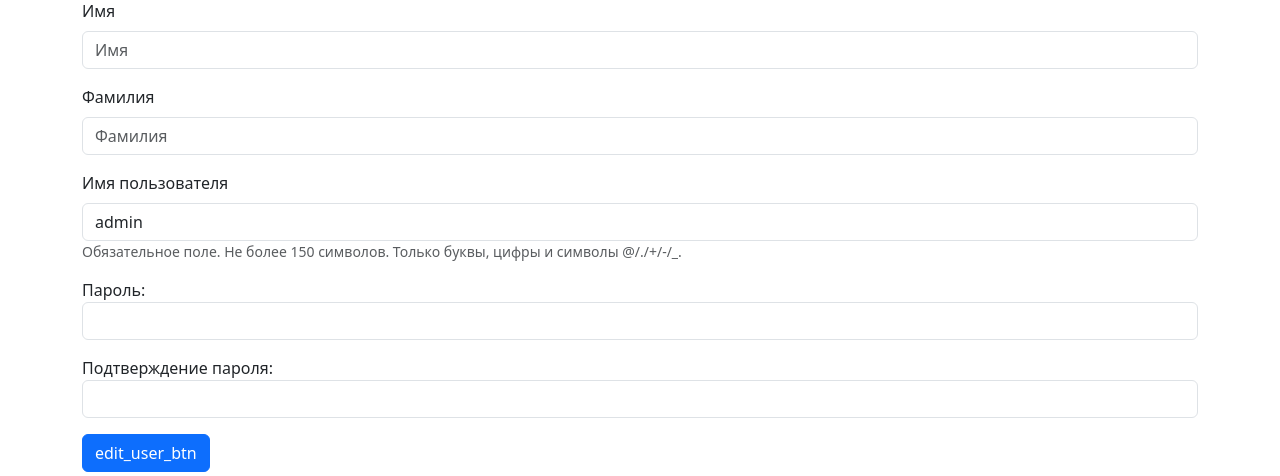
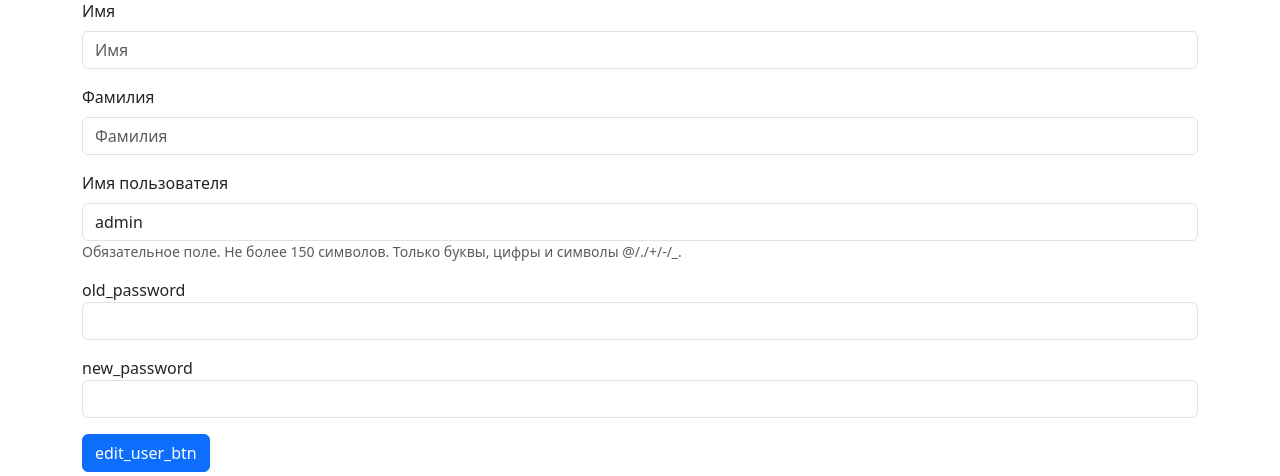
Before and after one commit to mkolotovich/python-project-52, a Django app: page /users/1/update/ in a window 1280 px wide. Shown: the part 137-613 px from the top of the page. Run offline with Django 4.2, Linux system fonts and the light colour scheme; a user stored in the database is signed in; data comes from the database, SQL or seed files in the repository; some libraries are stand-ins or nearby versions.

Commit message:
remove texts from template

```diff
--- a/task_manager/users/forms.py
+++ b/task_manager/users/forms.py
@@ -1,8 +1,6 @@
 from django.contrib.auth.forms import UserCreationForm
 from django.contrib.auth import get_user_model
 from django.contrib.auth.forms import UserChangeForm, SetPasswordForm
-from django import forms
-from django.utils.translation import gettext
 User = get_user_model()
 
 
@@ -19,7 +17,4 @@ class CustomUserChangeForm(UserChangeForm):
 
 
 class CustomSetPasswordForm(SetPasswordForm):
-    new_password1 = forms.CharField(
-        label=gettext("old_password"),
-    )
-    new_password2 = forms.CharField(label=gettext("new_password"))
+    pass
--- a/task_manager/users/templates/users/edit.html
+++ b/task_manager/users/templates/users/edit.html
@@ -18,12 +18,12 @@
         {% for field in password_form %}
             {% if field.name == 'new_password1' %}
                 <div class="mb-3">
-                    <label for="id_password1">Пароль:</label>
+                    <label for="id_password1">{% translate 'old_password' %}</label>
                     <input name="password1" class="form-control" id="id_password1" required>
                 </div>
             {% else %}
                 <div class="mb-3">
-                    <label for="id_password2">Подтверждение пароля:</label>
+                    <label for="id_password2">{% translate 'new_password' %}</label>
                     <input name="password2" class="form-control" id="id_password2" required>
                 </div>
             {% endif %}
```
